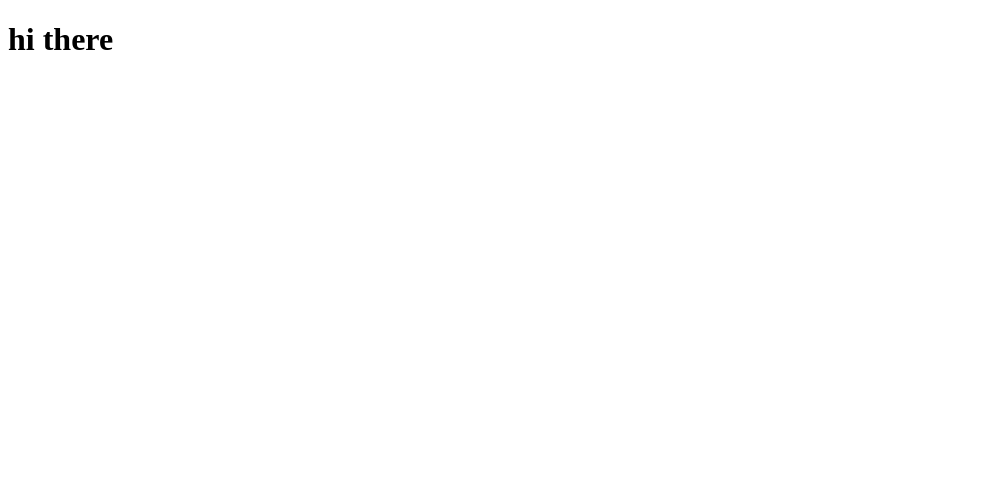
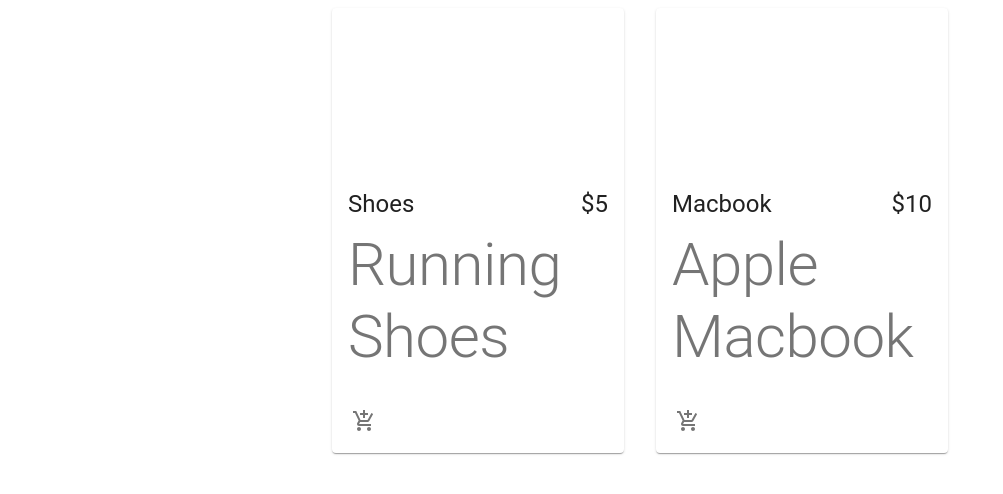
Before and after one commit to Vaishali2127/e_commerce, a React (Create React App) app: page / in a window 1280 px wide. Shown: the top 494 px of the page, without its empty margins (0-1003 px from the left). Built offline with nearby package versions, Linux system fonts and the light colour scheme.

Commit message:
Add Product page

```diff
--- a/src/App.js
+++ b/src/App.js
@@ -1,7 +1,9 @@
+import Products from "./components/Products/Products";
+
 function App() {
   return (
     <div className="App">
-      <h1>hi there</h1>
+      <Products />
     </div>
   );
 }
--- /dev/null
+++ b/src/components/Products/Product/Product.jsx
@@ -0,0 +1,38 @@
+import {
+  Card,
+  CardMedia,
+  CardContent,
+  Typography,
+  CardActions,
+  IconButton,
+} from "@material-ui/core";
+import { AddShoppingCart } from "@material-ui/icons";
+
+import useStyles from "./styles";
+
+const Product = ({ product }) => {
+  const classes = useStyles();
+  return (
+    <Card className={classes.root}>
+      <CardMedia className={classes.media} image="" title={product.name} />
+      <CardContent>
+        <div className={classes.cardContent}>
+          <Typography variant="h5" gutterBottom>
+            {product.name}
+          </Typography>
+          <Typography variant="h5">{product.price}</Typography>
+        </div>
+        <Typography variant="h2" color="textSecondary">
+          {product.description}
+        </Typography>
+      </CardContent>
+      <CardActions disableSpacing className={classes.cardAction}>
+        <IconButton aria-label="Add to Cart">
+          <AddShoppingCart />
+        </IconButton>
+      </CardActions>
+    </Card>
+  );
+};
+
+export default Product;
--- /dev/null
+++ b/src/components/Products/Product/styles.js
@@ -0,0 +1,19 @@
+import { makeStyles } from "@material-ui/core/styles";
+
+export default makeStyles(() => ({
+  root: {
+    maxWidth: "100%",
+  },
+  media: {
+    height: 0,
+    paddingTop: "56.25%", // 16:9
+  },
+  cardActions: {
+    display: "flex",
+    justifyContent: "flex-end",
+  },
+  cardContent: {
+    display: "flex",
+    justifyContent: "space-between",
+  },
+}));
--- /dev/null
+++ b/src/components/Products/Products.jsx
@@ -0,0 +1,25 @@
+import React from "react";
+import { Grid } from "@material-ui/core";
+
+import Product from "./Product/Product";
+
+const products = [
+  { id: 1, name: "Shoes", description: "Running Shoes", price: "$5" },
+  { id: 2, name: "Macbook", description: "Apple Macbook", price: "$10" },
+];
+
+const Products = () => {
+  return (
+    <main>
+      <Grid container justify="center" spacing={4}>
+        {products.map((product) => (
+          <Grid item key={product.id} xs={12} sm={6} md={4} lg={3}>
+            <Product product={product} />
+          </Grid>
+        ))}
+      </Grid>
+    </main>
+  );
+};
+
+export default Products;
```
